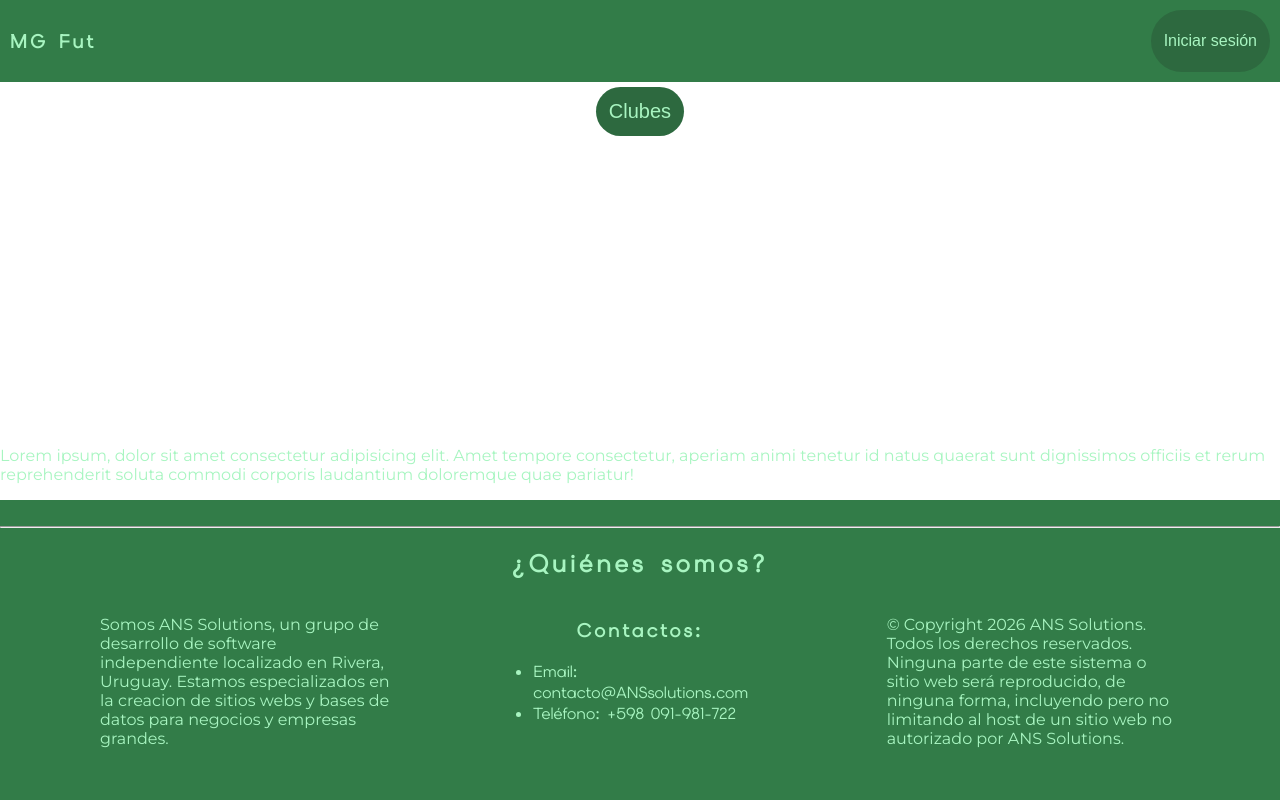
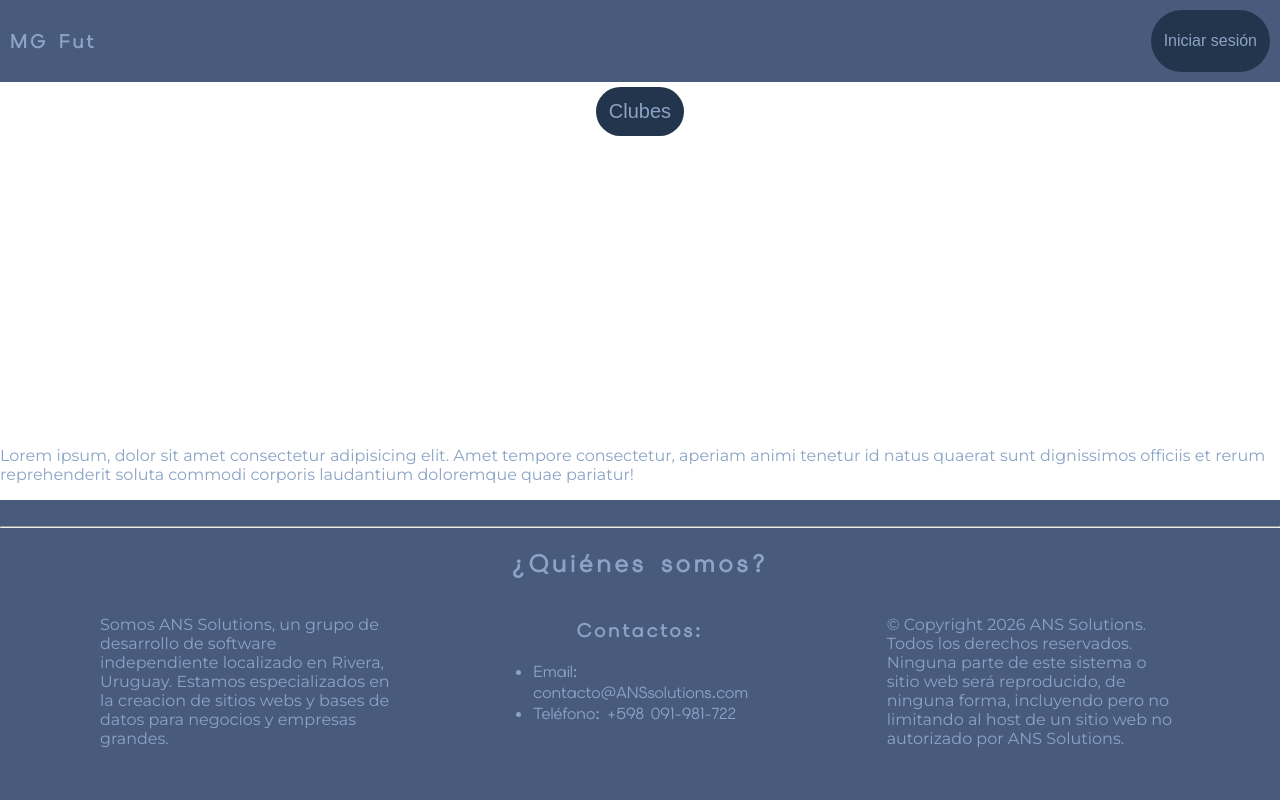
Before and after one commit to N1koqz/ANS-Solutions, a PHP site: page / in a window 1280 px wide. Run offline with PHP 8.4, Linux system fonts and the light colour scheme.

Commit message:
update paleta de colores

```diff
--- a/Sitio web/CSSindex.css
+++ b/Sitio web/CSSindex.css
@@ -11,15 +11,22 @@
     font-weight: normal;
     font-style: normal;
 }
+/* Paleta de colores:
+    rgb(168, 245, 193);     #8BA3C5
+    rgb(50, 124, 72);       #495B7D
+    rgb(45, 105, 63);       #23354D
+    rgb(32, 78, 46);        #02122F
+*/
+
 
 header {
-    background-color: rgb(50, 124, 72);
-    color: rgb(168, 245, 193);
+    background-color: #495B7D;
+    color: #8BA3C5;
 }
 
 footer {
-    background-color: rgb(50, 124, 72);
-    color: rgb(168, 245, 193);
+    background-color: #495B7D;
+    color: #8BA3C5;
 }
 
 body {
@@ -45,14 +52,14 @@ a {
     font-size: 16px;
     padding: 13px;
     border-radius: 100px;
-    background-color: rgb(45, 105, 63);
+    background-color: #23354D;
     border-width: 0px;
     cursor: pointer;
     transition: .3s ease;
 }
 
 .btnInicioSesion:hover {
-    background-color: rgb(32, 78, 46);
+    background-color: #02122F;
 }
 
 .botonClubes {
@@ -65,37 +72,37 @@ a {
     font-size: 20px;
     padding: 13px;
     border-radius: 100px;
-    background-color: rgb(45, 105, 63);
+    background-color: #23354D;
     border-width: 0px;
     cursor: pointer;
     transition: .3s ease;
 }
 
 .btnClubes:hover {
-    background-color: rgb(32, 78, 46);
+    background-color: #02122F;
 }
 
 h1 {
     font-family: 'ElmsSans', sans-serif;
     letter-spacing: 8px;
-    color: rgb(168, 245, 193);
+    color: #8BA3C5;
 }
 p {
-    color: rgb(168, 245, 193);
+    color: #8BA3C5;
     font-family: 'Montserrat', sans-serif;
 }
 h2 {
-    color: rgb(168, 245, 193);
+    color: #8BA3C5;
     letter-spacing: 4px;
     font-family: 'ElmsSans', sans-serif;
 }
 h3 {
-    color: rgb(168, 245, 193);
+    color: #8BA3C5;
     letter-spacing: 3px;
     font-family: 'ElmsSans', sans-serif;
 }
 li {
-    color: rgb(168, 245, 193);
+    color: #8BA3C5;
     font-family: 'ElmsSans', sans-serif;
 }
 main{
--- a/Sitio web/index.html
+++ b/Sitio web/index.html
@@ -12,7 +12,7 @@
 			<h3> MG Fut</h3>
 			<br>
 			<button class= "btnInicioSesion">
-				<a href="inicioDeSesion.html" style="color:rgb(168, 245, 193)">Iniciar sesión</a>
+				<a href="inicioDeSesion.html" style="color:#8BA3C5">Iniciar sesión</a>
 			</button>
 			<br>
 		</div>
@@ -21,7 +21,7 @@
     <main>
 		<div class="botonClubes">
 			<button class="btnClubes">
-				<a href="clubes.html" style="color: rgb(168, 245, 193)">Clubes</a>
+				<a href="clubes.html" style="color: #8BA3C5">Clubes</a>
 			</button>
 		</div>
 
--- a/Sitio web/inicioDeSesion.html
+++ b/Sitio web/inicioDeSesion.html
@@ -11,7 +11,7 @@
     <div class="contenedor-general">
         <div class="contenedor-lateral">
             <div>
-                <h5><a href="index.html" style="color:rgb(168, 245, 193)"> 🡰 Volver a Inicio</a></h5>
+                <h5><a href="index.html" style="color:#8BA3C5"> 🡰 Volver a Inicio</a></h5>
             </div>
 
 
@@ -44,7 +44,7 @@
                     required
                 >
                 <div class="botonIniciarSesion">
-                    <button type="submit" class="btnIniciarSesion" style="color: rgb(168, 245, 193)">
+                    <button type="submit" class="btnIniciarSesion" style="color: #8BA3C5">
                         Iniciar Sesión
                     </button>
                 </div>
```
Also changed, not shown: Sitio web/CSSinicioDeSesion.css (+9 -9 lines).
